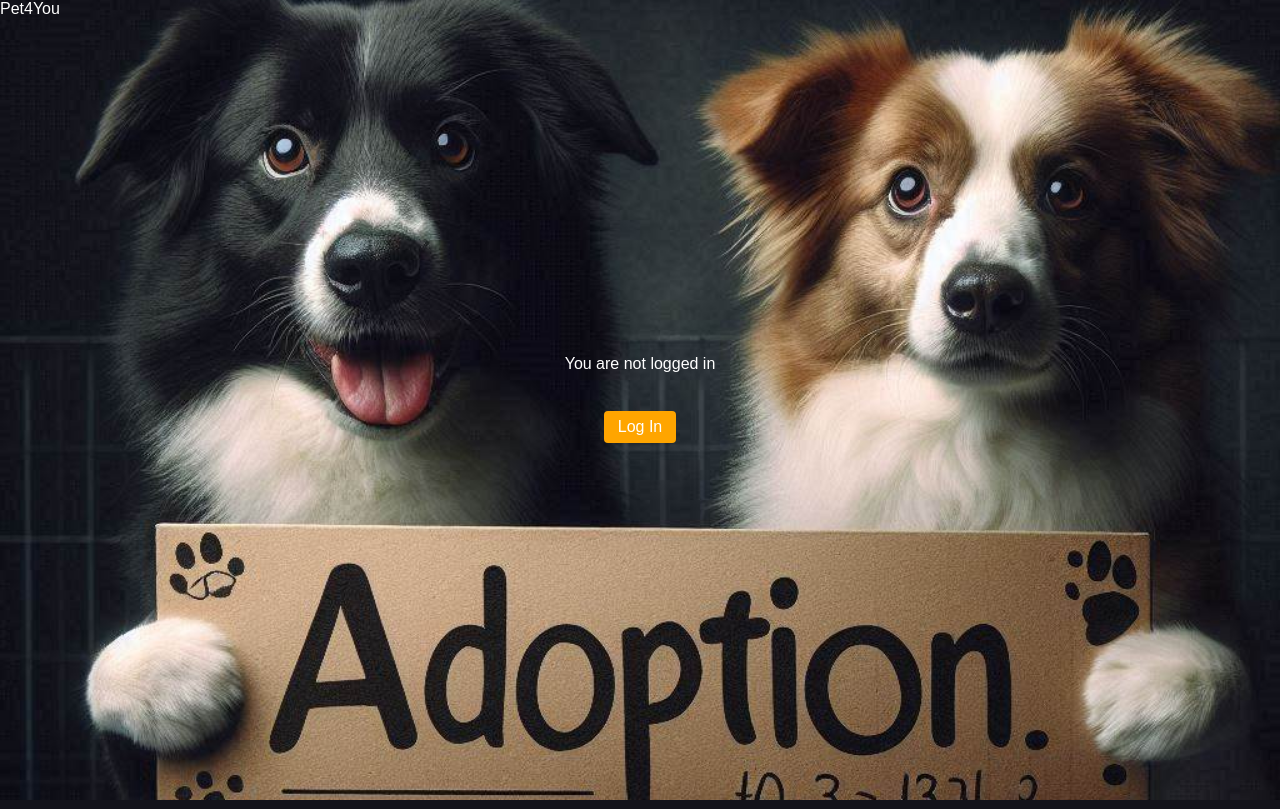
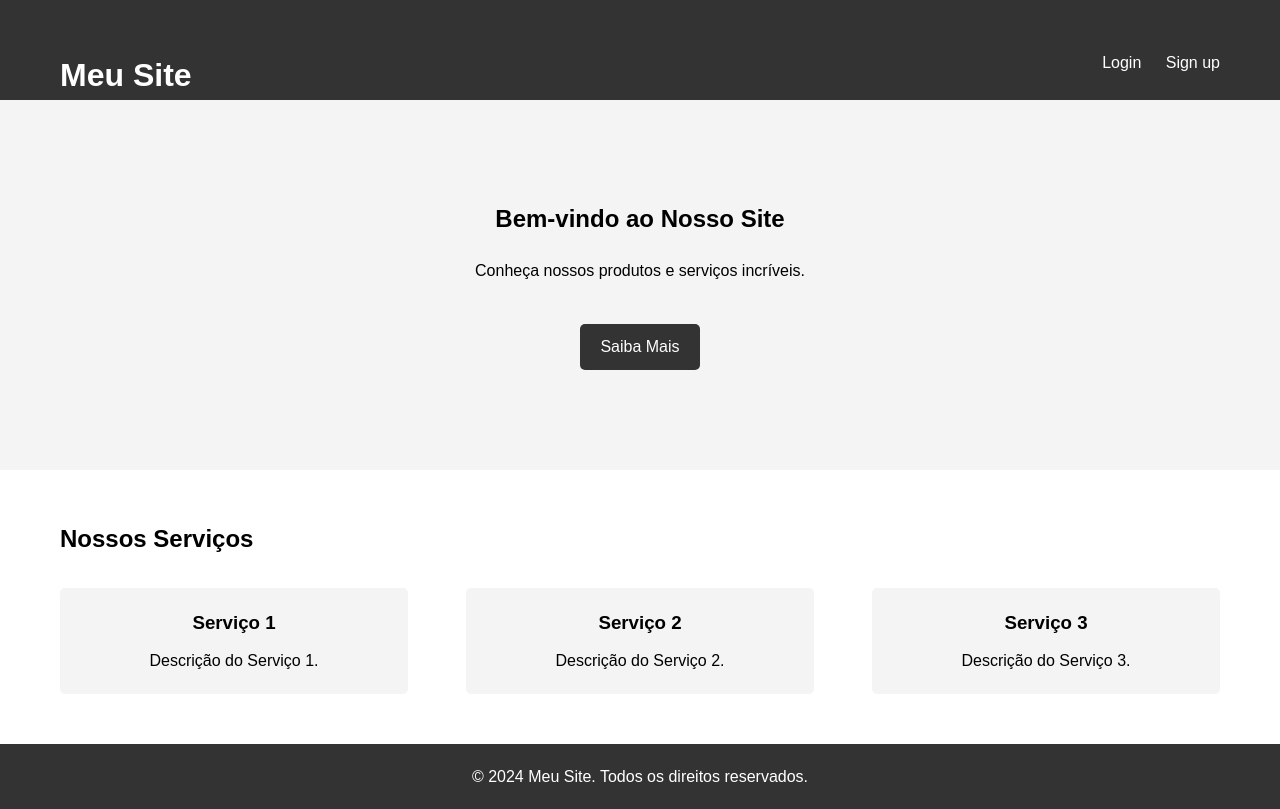
Before and after one commit to antonioz2022/ProjetoFDS, a Django app: page / in a window 1280 px wide. Run offline with Django 5.2, Linux system fonts and the light colour scheme; parts of the project's set-up code (start-up, migrations or seed data) failed here and were passed over.

Commit message:
Mudanças Completas no Visual da aplicação

```diff
--- a/pet4you_app/static/css/styles.css
+++ b/pet4you_app/static/css/styles.css
@@ -3,19 +3,15 @@
     padding: 0;
     box-sizing: border-box;
     font-family: "Poppins", sans-serif;
+    line-height: 1.6;
 
   }
-  #top-left {
-    position: absolute; /* Permite posicionar o elemento em qualquer lugar da página */
-    top: 0; /* Alinha o elemento com o topo da página */
-    left: 0; /* Alinha o elemento com o lado esquerdo da página */
-}
   .body-splat{
     display: flex;
     justify-content: center;
     align-items: center;
     min-height: 100vh;
-    background: url(img3.jpg) no-repeat;
+    background: url(img5.jpeg) no-repeat;
     background-size: cover;
     background-position: center;
 }
@@ -169,16 +165,163 @@
   #description::placeholder {
     color: rgba(255, 255, 255, 0.7);
   }
-.btn-custom {
-    background-color: orange;
+
+/* NEW CSS */
+
+.container {
+  max-width: 1200px;
+  margin: 0 auto;
+  padding: 0 20px;
+}
+
+/* Header Styles */
+.home-header {
+  background-color: #333;
+  color: #fff;
+  padding: 50px 0;
+}
+
+.home-header h1 {
+  float: left;
+}
+
+.home-nav ul {
+  float: right;
+}
+
+.home-nav ul li {
+  display: inline;
+  margin-left: 20px;
+}
+
+.home-nav ul li a {
+  color: #fff;
+  text-decoration: none;
+}
+
+/* Banner Styles */
+.banner {
+  background-color: #f4f4f4;
+  padding: 100px 0;
+  text-align: center;
+}
+
+.banner h2 {
+  margin-bottom: 20px;
+}
+
+.banner p {
+  margin-bottom: 40px;
+}
+
+.banner .btn {
+  display: inline-block;
+  padding: 10px 20px;
+  background-color: #333;
+  color: #fff;
+  text-decoration: none;
+  border-radius: 5px;
+}
+
+/* Content Styles */
+.content {
+  padding: 50px 0;
+}
+
+.services {
+  display: flex;
+  justify-content: space-between;
+  margin-top: 30px;
+}
+
+.service {
+  flex-basis: 30%;
+  padding: 20px;
+  background-color: #f4f4f4;
+  border-radius: 5px;
+  text-align: center;
+}
+
+.service h3 {
+  margin-bottom: 10px;
+}
+
+/* Footer Styles */
+.home-footer {
+  background-color: #333;
+  color: #fff;
+  padding: 20px 0;
+  text-align: center;
+}
+
+/* NEW FORM */
+
+.login-container {
+    background: url(img5.jpeg) no-repeat;
+    background-size: cover;
+    background-position: center;
+    display: flex;
+    justify-content: center;
+    align-items: center;
+    height: 100vh;
+}
+
+.login-form {
+    max-width: 400px;
+    padding: 40px;
+    background-color: #fff;
+    border-radius: 8px;
+    box-shadow: 0 0 20px rgba(0, 0, 0, 0.1);
+}
+
+.login-form h2 {
+    text-align: center;
+    margin-bottom: 30px;
+}
+
+.form-group {
+    margin-bottom: 20px;
+}
+
+label {
+    display: block;
+    font-weight: bold;
+}
+
+input[type="text"],
+input[type="password"] {
+    width: 100%;
+    padding: 10px;
+    border: 1px solid #ccc;
+    border-radius: 5px;
+}
+
+button {
+    display: block;
+    width: 100%;
+    padding: 10px;
+    background-color: #007bff;
+    color: #fff;
     border: none;
-    color: white;
-    padding: 7px 14px;
+    border-radius: 5px;
+    cursor: pointer;
+    transition: background-color 0.3s ease;
+}
+
+button:hover {
+    background-color: #0056b3;
+}
+
+.forgot-password {
+    margin-top: 15px;
     text-align: center;
+}
+
+.forgot-password a {
+    color: #007bff;
     text-decoration: none;
-    display: inline-block;
-    font-size: 16px;
-    margin: 2px 2px;
-    cursor: pointer;
-    border-radius: 4px;
 }
+
+.forgot-password a:hover {
+    text-decoration: underline;
+}
--- a/pet4you_app/templates/base.html
+++ b/pet4you_app/templates/base.html
@@ -6,7 +6,7 @@
     <meta name="viewport" content="width=device-width, initial-scale=1.0">
     <title>Pet4You</title>
     {% load static %}
-    <link rel="stylesheet" href="{% static 'css/styles.css' %}?v=2">
+    <link rel="stylesheet" href="{% static 'css/styles.css' %}?">
 
 </head>
 
--- a/pet4you_app/templates/home.html
+++ b/pet4you_app/templates/home.html
@@ -1,35 +1,60 @@
-{% block body %}
-<div class="body-splat">
-<div style="text-align: center; color: white;">
-    {% load static %}
-<link rel="stylesheet" type="text/css" href="{% static 'css/styles.css' %}">
-<div id="top-left">Pet4You</div>
-    {% if user.is_authenticated %}
-    <div style="position: absolute; top: 20px; right: 20px; display: flex; gap: 10px;">
-        <p>Hi {{ user.username }}!</p>
-        <form action="{% url 'pet4you:logout' %}" method="post" style="display: inline;">
-            {% csrf_token %}
-            <button type="submit" class="btn btn-custom">Logout</button>
-        </form>
-        <form action="{% url 'pet4you:posting' %}" method="get" style="display: inline;">
-            <button type="submit" class="btn btn-custom">Postar Anúncio</button>
-        </form>
-        <form action="{% url 'pet4you:list' %}" method="get" style="display: inline;">
-            <button type="submit" class="btn btn-custom">Meus Anúncios</button>
-        </form>
+{% extends "base.html" %} {% block body %}
+
+<header class="home-header">
+  <div class="container">
+    <h1>Meu Site</h1>
+    <nav class="home-nav">
+      <ul>
+        {% if user.is_authenticated %}
+        <li><a href="#">Início</a></li>
+        <li><a href="#">Sobre</a></li>
+        <li><a href="#">Serviços</a></li>
+        <li><a href="#">Contato</a></li>
+        <li><a href="{% url 'pet4you:posting' %}">Postar Anúncio</a></li>
+        <li><a href="{% url 'pet4you:list' %}">Meus Anúncios</a></li>
         {% if user.is_staff %}
-        <form action="{% url 'pet4you:report_list' %}" method="get" style="display: inline;">
-            <button type="submit" class="btn btn-custom">Denúncias</button>
-        </form>
+        <li><a href="{% url 'pet4you:report_list' %}">Denúncias</a></li>
         {% endif %}
+        {% csrf_token %}
+        <li><a href="{% url 'pet4you:logout' %}">Logout</a></li>
+        {% else %}
+        <li><a href="{% url 'pet4you:login' %}">Login</a></li>
+        <li><a href="{% url 'pet4you:register' %}">Sign up</a></li>
+        {% endif %}
+      </ul>
+    </nav>
+  </div>
+</header>
+<section class="banner">
+  <div class="container">
+    <h2>Bem-vindo ao Nosso Site</h2>
+    <p>Conheça nossos produtos e serviços incríveis.</p>
+    <a href="#" class="btn">Saiba Mais</a>
+  </div>
+</section>
+<section class="content">
+  <div class="container">
+    <h2>Nossos Serviços</h2>
+    <div class="services">
+      <div class="service">
+        <h3>Serviço 1</h3>
+        <p>Descrição do Serviço 1.</p>
+      </div>
+      <div class="service">
+        <h3>Serviço 2</h3>
+        <p>Descrição do Serviço 2.</p>
+      </div>
+      <div class="service">
+        <h3>Serviço 3</h3>
+        <p>Descrição do Serviço 3.</p>
+      </div>
     </div>
-    {% else %}
-    <p>You are not logged in</p>
-    <br><br>
-    <form action="{% url 'pet4you:login' %}" method="get" style="display: inline;">
-        <button type="submit" class="btn btn-custom">Log In</button>
-    </form>
-    {% endif %}
-</div>
-</div>
+  </div>
+</section>
+<footer class="home-footer">
+  <div class="container">
+    <p>&copy; 2024 Meu Site. Todos os direitos reservados.</p>
+  </div>
+</footer>
+
 {% endblock %}
```
Also changed, not shown: pet4you_app/templates/registration/login.html (+18 -31 lines), pet4you_app/templates/registration/signup.html (+14 -16 lines), pet4you_app/static/css/img4.jpeg (added), pet4you_app/static/css/img5.jpeg (added).
